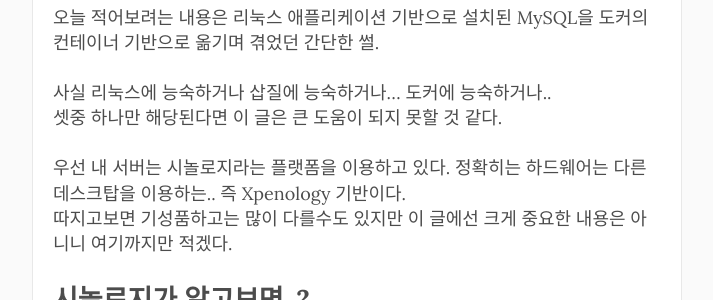
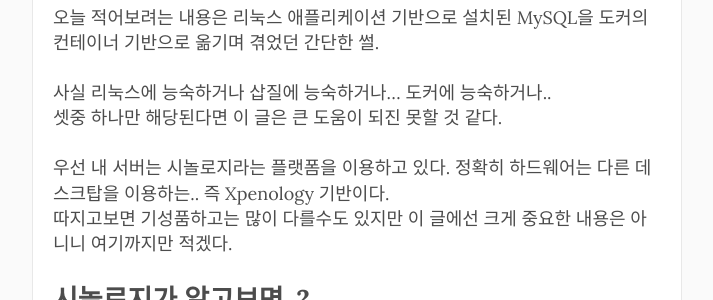
Before and after one commit to liante0904/liante0904.github.io, a Jekyll site: the page built from _posts/2019-04-21-mysql-migrate-to-docker.md, in a window 1280 px wide and 1400 px high, scrolled down 369 px. Shown: the part 154-454 px from the top of the window, without its empty margins (283-996 px from the left). Built offline with Jekyll 4.4.1, drawn with Linux system fonts in a browser that asks for light colours; some of the changed text lies outside the part shown.

Commit message:
Edit typo And Content.

```diff
--- a/_posts/2019-04-21-mysql-migrate-to-docker.md
+++ b/_posts/2019-04-21-mysql-migrate-to-docker.md
@@ -9,9 +9,9 @@
 오늘 적어보려는 내용은 리눅스 애플리케이션 기반으로 설치된 MySQL을 도커의 컨테이너 기반으로 옮기며 겪었던 간단한 썰.
 
 사실 리눅스에 능숙하거나 삽질에 능숙하거나... 도커에 능숙하거나..
-셋중 하나만 해당된다면 이 글은 큰 도움이 되지 못할 것 같다.
+셋중 하나만 해당된다면 이 글은 큰 도움이 되진 못할 것 같다.
 
-우선 내 서버는 시놀로지라는 플랫폼을 이용하고 있다.  정확히는 하드웨어는 다른 데스크탑을 이용하는.. 즉 Xpenology 기반이다.
+우선 내 서버는 시놀로지라는 플랫폼을 이용하고 있다. 정확히 하드웨어는 다른 데스크탑을 이용하는.. 즉 Xpenology 기반이다.
 따지고보면 기성품하고는 많이 다를수도 있지만 이 글에선 크게 중요한 내용은 아니니 여기까지만 적겠다.
 
 ## 시놀로지가 알고보면..?
```
Also changed, not shown: other parts of _posts/2019-04-21-mysql-migrate-to-docker.md (+2 -0 lines).
